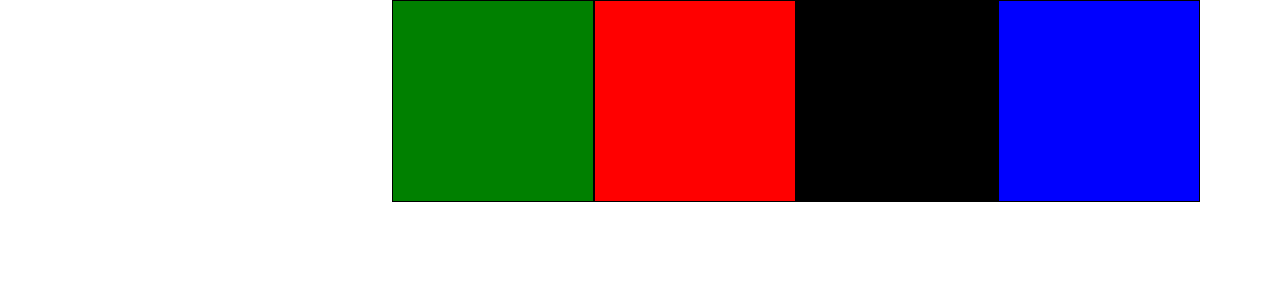
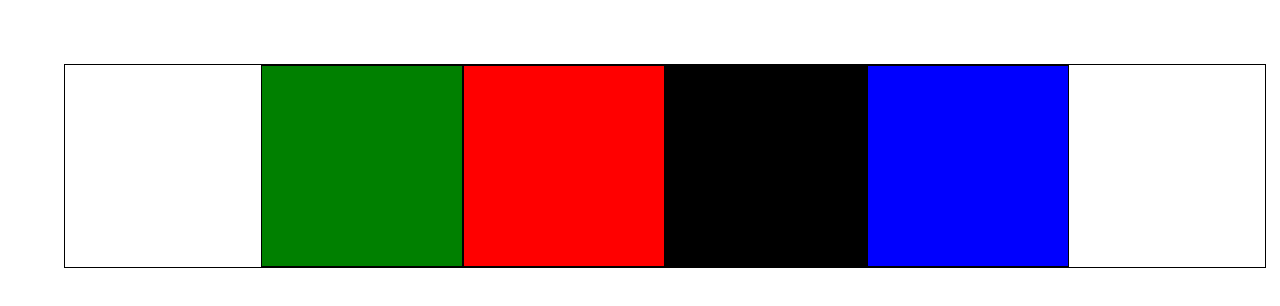
Before and after one commit to JJ-Eskolina/p1-html-css, a plain HTML site: page Opdracht_6.1/index.html in a window 1280 px wide. Drawn offline with Linux system fonts and the light colour scheme.

Commit message:
opdracht 6.1

```diff
--- a/Opdracht_6.1/style.css
+++ b/Opdracht_6.1/style.css
@@ -9,8 +9,11 @@
     height: 200px;
 }
 .container{
+    margin: 5vw;
+    border: 1px solid black;
     display: flex;
     flex-flow: row-reverse;
+    justify-content: center;
     width: 1200px;
     .box_1{
         background-color: blue;
@@ -25,3 +28,4 @@
         background-color: green;
     }
 }
+/* JJ-Eskolina */
```
Also changed, not shown: Opdracht_6.1/index.html (+2 -2 lines).
